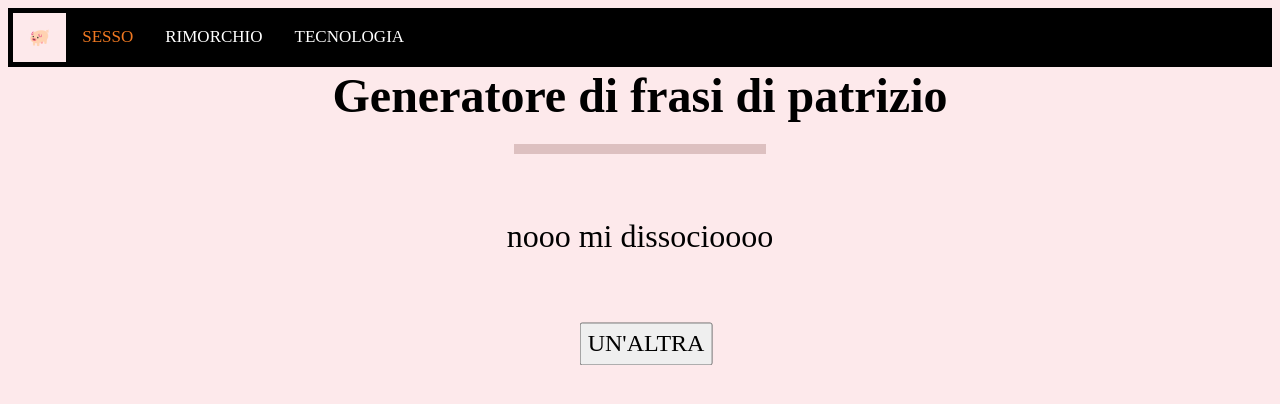
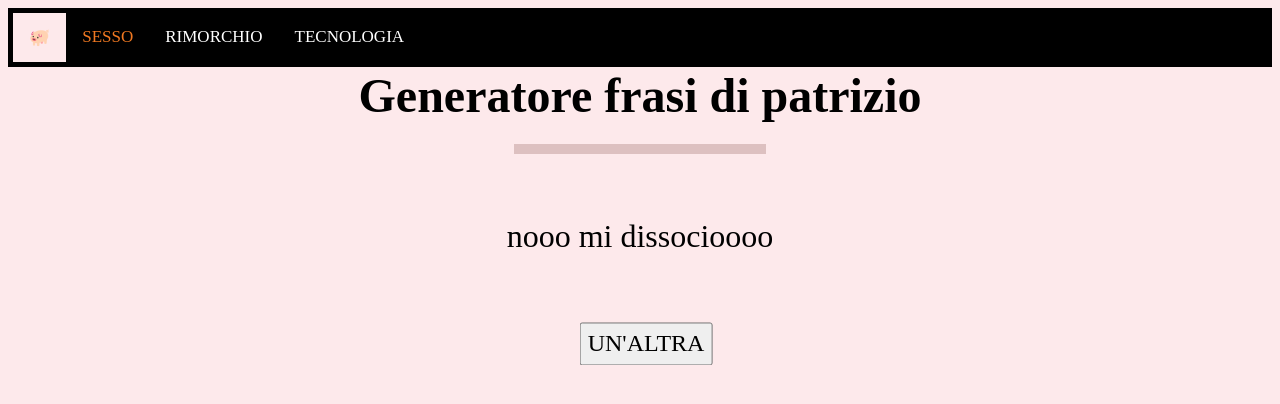
Before and after one commit to khaneman1889/khaneman1889, a plain HTML site: page index.html in a window 1280 px wide. Drawn offline with Linux system fonts and the light colour scheme; a web font is replaced by a local one.

Commit message:
Update index.html

```diff
--- a/index.html
+++ b/index.html
@@ -5,7 +5,7 @@
     <meta name="viewport" content="width=device-width, initial-scale=1.0, maximum-scale=1.0, user-scalable=no" />
     <meta name="google-site-verification" content="vC4yfycCRhZyrdbS0-2SaFpx3vS5xSckd9KF2T-U7Sc" />
     <script src="generacasualita.js"></script>
-    <title>GENERATORE DI UFFICIALITA'</title>
+    <title>'generatore frasi di patrizo'</title>
   </head>
   <body>
     <div class="topnav">
@@ -14,7 +14,7 @@
       <a href="#news">RIMORCHIO</a>
       <a href="#about">TECNOLOGIA</a>
     </div>
-    <h1>Generatore di frasi di patrizio</h1>
+    <h1>Generatore  frasi di patrizio</h1>
     <h2 id="titolo"></h2>
       <div class ="linea"></div>
     <p id="dataOggiId">
```
